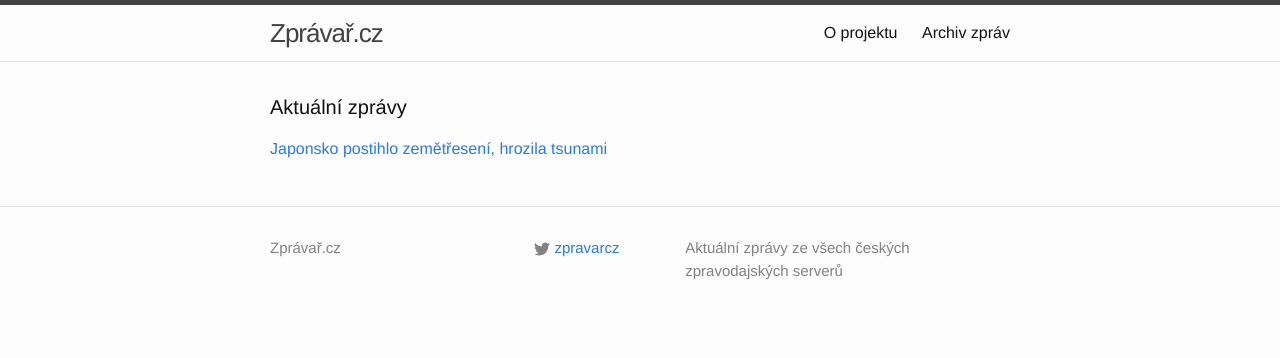
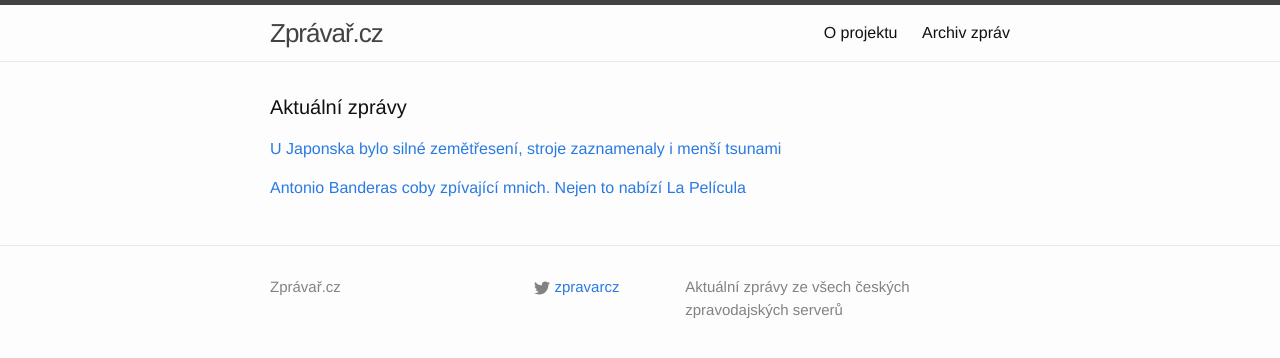
Before and after one commit to adliska/zpravar, a Jekyll site: the page built from index.html, in a window 1280 px wide. Shown: the top 358 px of the page. Built offline with Jekyll 4.4.1, drawn with Linux system fonts in a browser that asks for light colours.

Commit message:
zpravar news update

```diff
--- a/index.html
+++ b/index.html
@@ -5,11 +5,19 @@ layout: default
 <div class="home">
     <h1 class="page-heading">Aktuální zprávy</h1>
 
-<p><a href="javascript:;" onclick="toggle_visibility('zpravy0')">Japonsko postihlo zemětřesení, hrozila tsunami</a></p>
+<p><a href="javascript:;" onclick="toggle_visibility('zpravy0')">U Japonska bylo silné zemětřesení, stroje zaznamenaly i menší tsunami</a></p>
 <div id="zpravy0" style="display:none">
 <ul>
+<li><a href=http://zpravy.idnes.cz/japonsko-zemetreseni-trunami-varovani-d9w-/zahranicni.aspx?c=A150217_064923_zahranicni_skr>U Japonska bylo silné zemětřesení, stroje zaznamenaly i menší tsunami - zpravy.idnes.cz</a></li>
 <li><a href=http://www.novinky.cz/zahranicni/svet/361868-japonsko-postihlo-zemetreseni-hrozila-tsunami.html>Japonsko postihlo zemětřesení, hrozila tsunami - www.novinky.cz</a></li>
 <li><a href=http://www.ceskenoviny.cz/zpravy/zpravy/u-pobrezi-japonska-bylo-silne-zemetreseni-ceka-se-metrova-cunami/1182236>U pobřeží Japonska bylo silné zemětřesení, čeká se metrová cunami - www.ceskenoviny.cz</a></li>
 <li><a href=http://echo24.cz/a/w6Rmv>Silné zemětřesení u Japonska, úřady nařídily evakuaci - echo24.cz</a></li>
 </ul>
+</div><p><a href="javascript:;" onclick="toggle_visibility('zpravy1')">Antonio Banderas coby zpívající mnich. Nejen to nabízí La Película</a></p>
+<div id="zpravy1" style="display:none">
+<ul>
+<li><a href=http://www.ceskatelevize.cz/ct24/kultura/301916-antonio-banderas-coby-zpivajici-mnich-nejen-to-nabizi-la-pelicula/>Antonio Banderas coby zpívající mnich. Nejen to nabízí La Película - www.ceskatelevize.cz</a></li>
+<li><a href=http://www.lidovky.cz/fotbalisti-teroristi-a-banderas-zacina-festival-spanelskych-filmu-la-pelicula-1yq-/kultura.aspx?c=A150216_131003_ln_kultura_hep>Fotbalisti, teroristi a Banderas. Začíná festival španělských filmů  - www.lidovky.cz</a></li>
+<li><a href=http://HN.IHNED.CZ/c1-63547580-pelicula-festival>Festival La Película nabízí španělský film v době krize - HN.IHNED.CZ</a></li>
+</ul>
 </div></div>
```
